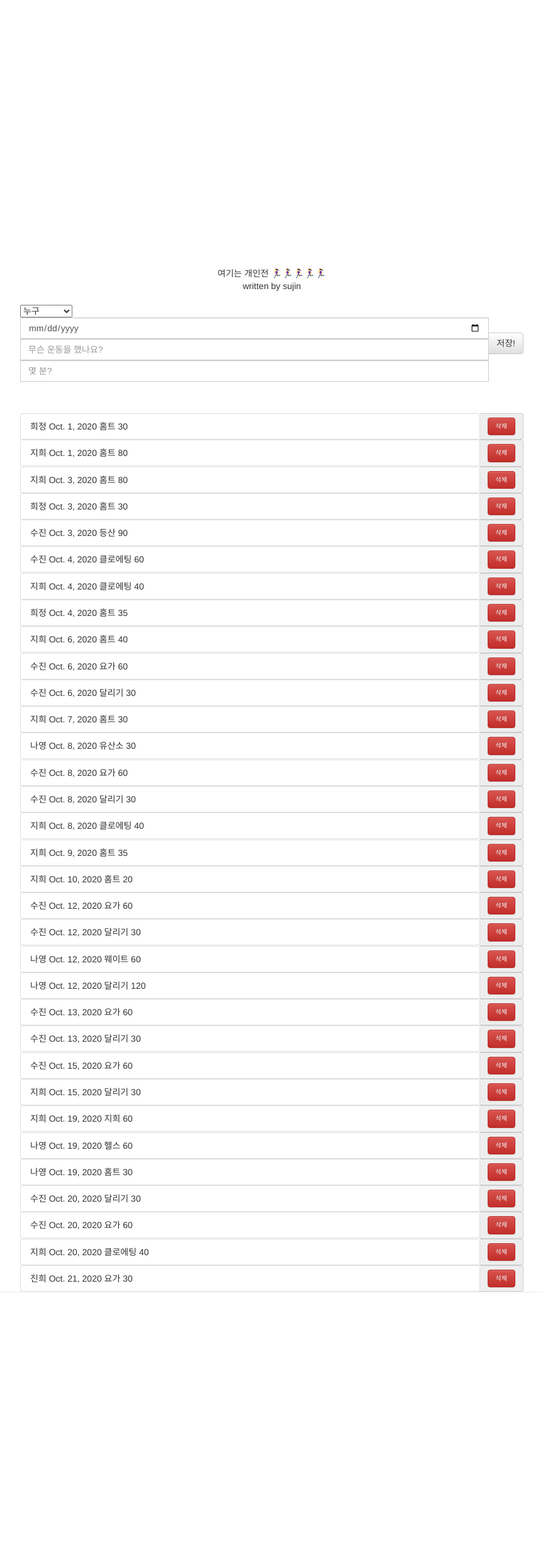
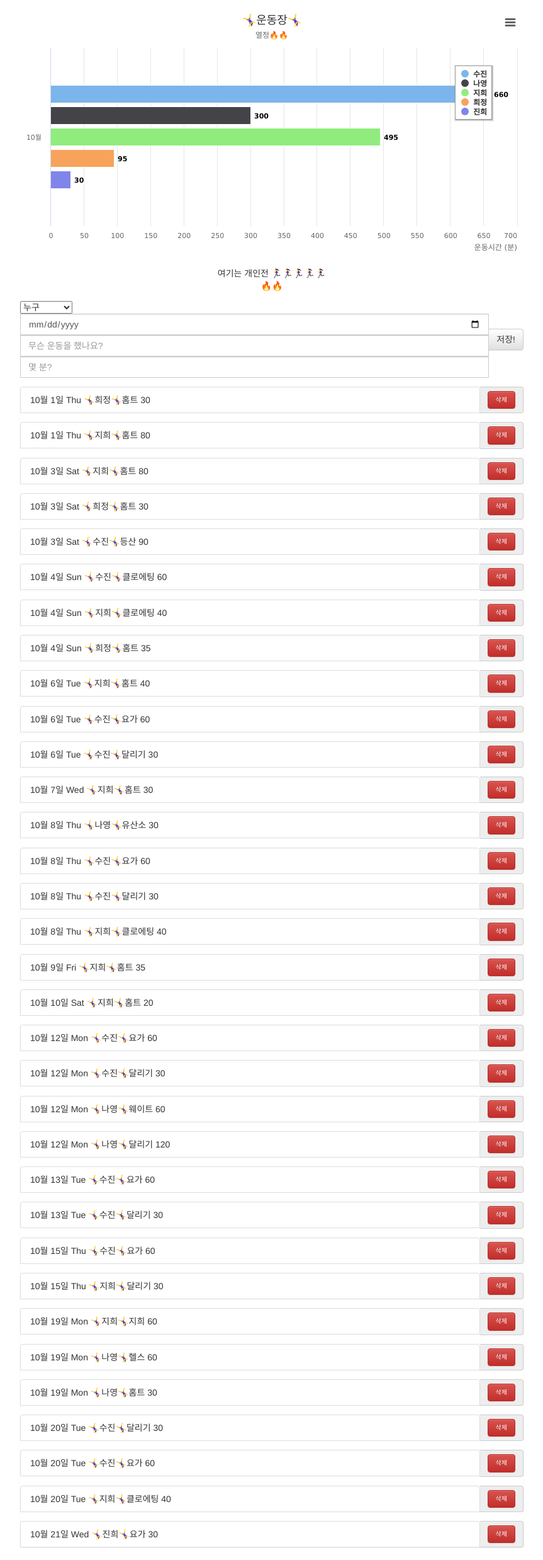
Before and after one commit to sujin29/fitday, a Django app: page /fitday/ in a window 1280 px wide. Shown: the whole page at 63% size, without its empty margins (208-1071 px from the left). Before the commit the page ends 2052 px from the top, so only its background shows below. Run offline with Django 3.2, Linux system fonts and the light colour scheme; data comes from the database, SQL or seed files in the repository; both versions use the stored data as it was after the commit; some libraries are stand-ins or nearby versions.

Commit message:
Update exerDiv

```diff
--- a/fitproject/fitApp/templates/chart_bar.html
+++ b/fitproject/fitApp/templates/chart_bar.html
@@ -59,15 +59,20 @@
             height: 75%;
         }
         .messageDiv{
-            margin-top: 20px;
-            margin-bottom: 50px;
+            min-width: 310px;
+            max-width: 800px;
+            margin: 1em auto;
         }
         .input-group{
-            width: 800px;
-            margin: 0 auto;
+            min-width: 310px;
+            max-width: 800px;
+            margin: 1em auto;
 
         }
         .exerDiv1{
+            min-width: 310px;
+            max-width: 800px;
+            margin: 1em auto;
 
         }
         .custom-btn{
@@ -85,7 +90,7 @@
         <div id="container"></div>
         <p class="highcharts-description">
         <center>여기는 개인전 🏃‍♀️🏃‍♀️🏃‍♀️🏃‍♀️🏃‍♀
-        <br> written by sujin </br>
+        <br> 🔥🔥 </br>
         </center>
         </p>
     </figure>
@@ -96,11 +101,11 @@
                 <div class="input-group">
                     <select id="nickname" name="nickname">
                         <option value="">누구</option>
-                        <option value="heejung">⭐희정⭐</option>
-                        <option value="nayoung">⭐나영⭐</option>
-                        <option value="jihee">⭐지희⭐</option>
-                        <option value="sujin">⭐수진⭐</option>
-                        <option value="jinhee">⭐진희⭐</option>
+                        <option value="희정">⭐희정⭐</option>
+                        <option value="나영">⭐나영⭐</option>
+                        <option value="지희">⭐지희⭐</option>
+                        <option value="수진">⭐수진⭐</option>
+                        <option value="진희">⭐진희⭐</option>
                     </select>
                     <input id="exerDate" name="exerDate" type="date" class="form-control" placeholder="언제 했나요?">
                     <input id="exerTitle" name="exerTitle" type="text" class="form-control" placeholder="무슨 운동을 했나요?">
@@ -113,13 +118,16 @@
             </form>
         </div>
 
+
           <div class="exerDiv1">
+
                 <ul class="list-group">
+
                     {% for exercise in exercises %}
 
                     <form action="./deleteExercise/" method="GET">
                         <div class="input-group" name='todo1'>
-                            <li class="list-group-item">{{ exercise.nickname }}  {{ exercise.exer_date }}  {{ exercise.exer_title }}  {{ exercise.exer_time }}</li>
+                            <li class="list-group-item">{{ exercise.exer_date|date:"n월 j일 D" }} 🤸‍♀️{{ exercise.nickname }}🤸‍♀️{{ exercise.exer_title }}  {{ exercise.exer_time }}</li>
                             <input type="hidden" id="exerNum" name="exerNum" value="{{ exercise.id }}"></input>
                             <span class="input-group-addon">
                                 <button type="submit" class="custom-btn btn btn-danger">삭제</button>
--- a/fitproject/fitApp/views.py
+++ b/fitproject/fitApp/views.py
@@ -47,36 +47,41 @@
 
 
 
-    sujin_time10 = Exercise.objects.filter(nickname='sujin', exer_date__month=10).aggregate(Sum('exer_time'))
+
+
+    sujin_time10 = Exercise.objects.filter(nickname='수진', exer_date__month=10).aggregate(Sum('exer_time'))
     sujin10 = sujin_time10['exer_time__sum']
-    print(sujin_time10)
+
 
     # sujin_time9 = Exercise.objects.filter(nickname='sujin', exer_date__month=9).aggregate(Sum('exer_time'))
     # sujin9 = sujin_time9['exer_time__sum']
     # print(sujin_time9)
 
-    nayoung_time10 = Exercise.objects.filter(nickname='nayoung', exer_date__month=10).aggregate(Sum('exer_time'))
+    nayoung_time10 = Exercise.objects.filter(nickname='나영', exer_date__month=10).aggregate(Sum('exer_time'))
     nayoung10 = nayoung_time10['exer_time__sum']
 
-    jihee_time10 = Exercise.objects.filter(nickname='jihee', exer_date__month=10).aggregate(Sum('exer_time'))
+    jihee_time10 = Exercise.objects.filter(nickname='지희', exer_date__month=10).aggregate(Sum('exer_time'))
     jihee10 = jihee_time10['exer_time__sum']
 
 
-    heejung_time10 = Exercise.objects.filter(nickname='heejung', exer_date__month=10).aggregate(Sum('exer_time'))
+    heejung_time10 = Exercise.objects.filter(nickname='희정', exer_date__month=10).aggregate(Sum('exer_time'))
     heejung10 = heejung_time10['exer_time__sum']
 
 
-    jinhee_time10 = Exercise.objects.filter(nickname='jinhee', exer_date__month=10).aggregate(Sum('exer_time'))
+    jinhee_time10 = Exercise.objects.filter(nickname='진희', exer_date__month=10).aggregate(Sum('exer_time'))
     jinhee10 = jinhee_time10['exer_time__sum']
+    print(jinhee_time10)
+
+
 
 
 
     a = [sujin10] # 수진 = [10월, 9월, 8월, 7월]
-    b = [10] # 나영
+    b = [nayoung10] # 나영
     c = [jihee10] # 지희
     d = [heejung10] # 희정
-    e = [10] # 진희
+    e = [jinhee10] # 진희
 
-    context = {'a' : a, 'b' : b, 'c' : c, 'd' : d, 'e' : e,'exercises': exercises}
+    context = {'a': a, 'b': b, 'c': c, 'd': d, 'e': e,'exercises': exercises}
 
     return render(request, 'chart_bar.html', context)
```
Also changed, not shown: README.md (added), fitproject/db.sqlite3.
